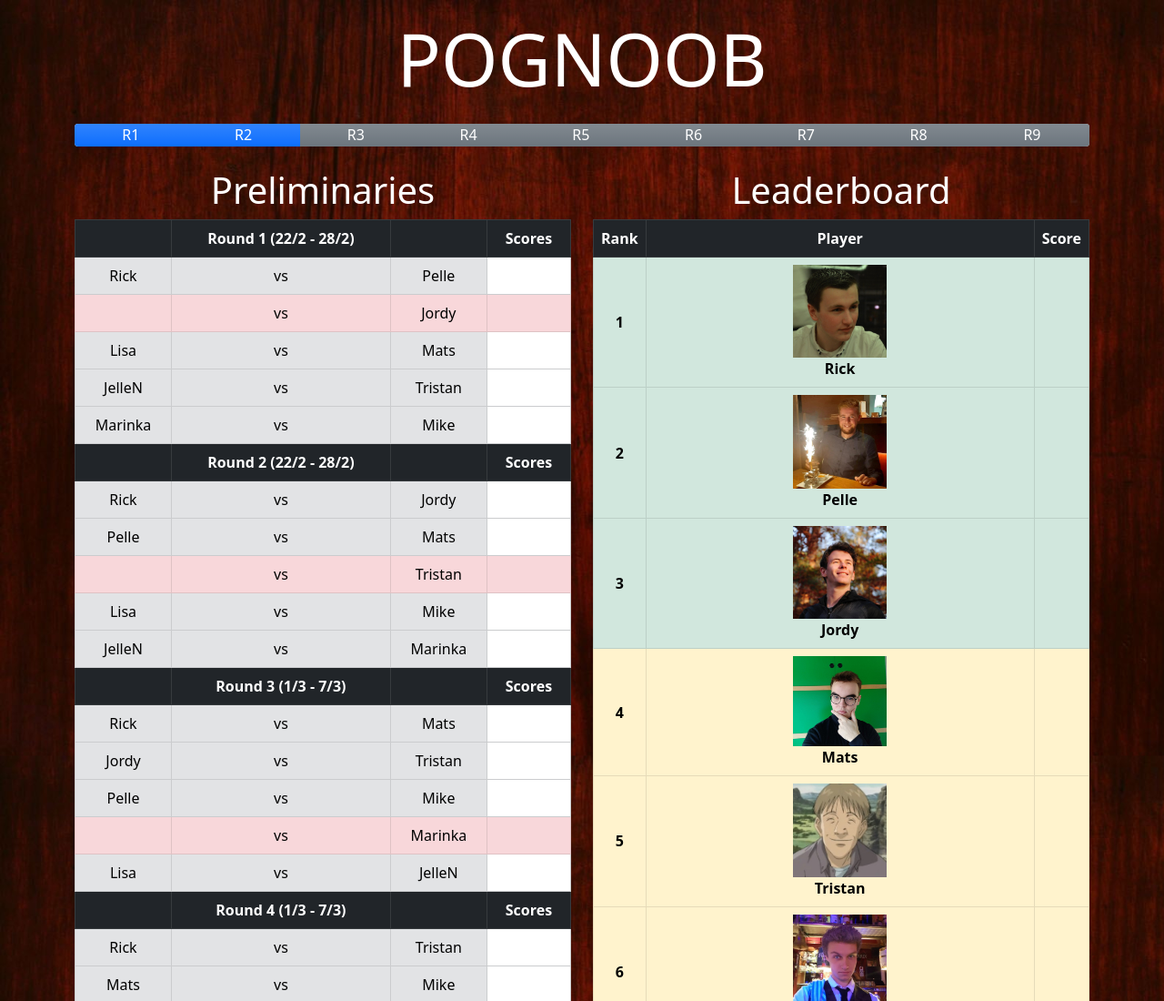
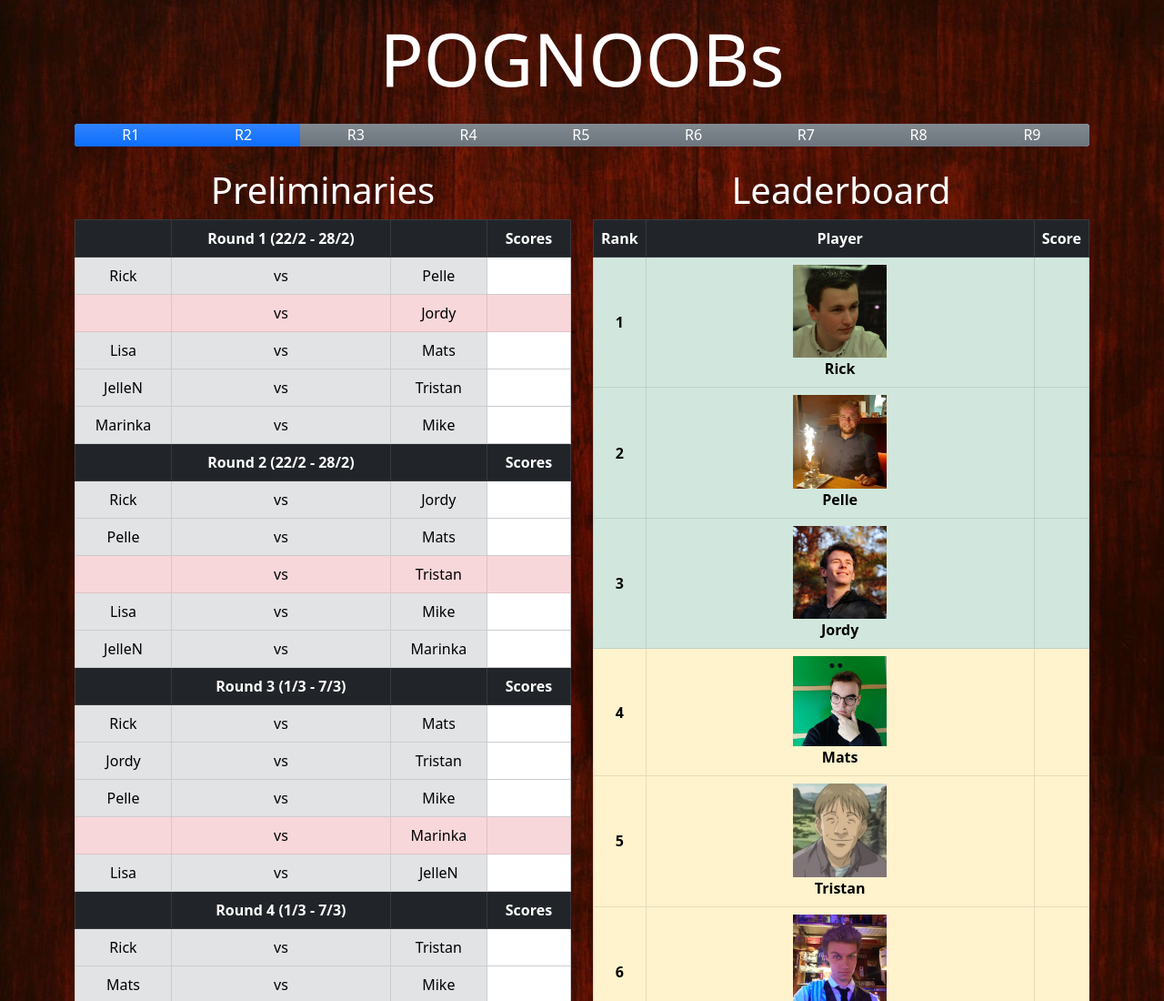
Before and after one commit to Jordy-prog/pognoobs, a plain HTML site: page index.html in a window 1280 px wide. Shown: the top 1100 px of the page at 91% size. Drawn offline with nearby package versions, Linux system fonts and the light colour scheme.

Commit message:
wtf github

```diff
--- a/index.html
+++ b/index.html
@@ -10,7 +10,7 @@
     </head>
     <body>
         <div class="container">
-            <h1 class="text-center py-3 display-1"><a class="text-decoration-none text-white" href="index.html">POGNOOB</a></h1>
+            <h1 class="text-center py-3 display-1"><a class="text-decoration-none text-white" href="index.html">POGNOOBs</a></h1>
             <div class="progress mb-4" style="height: 25px;">
                 <div class="progress-bar bg-primary bg-gradient" style="width: 11.1%;"><h6 class="m-0">R1</h6></div>
                 <div class="progress-bar bg-primary bg-gradient" style="width: 11.1%;"><h6 class="m-0">R2</h6></div>
```
